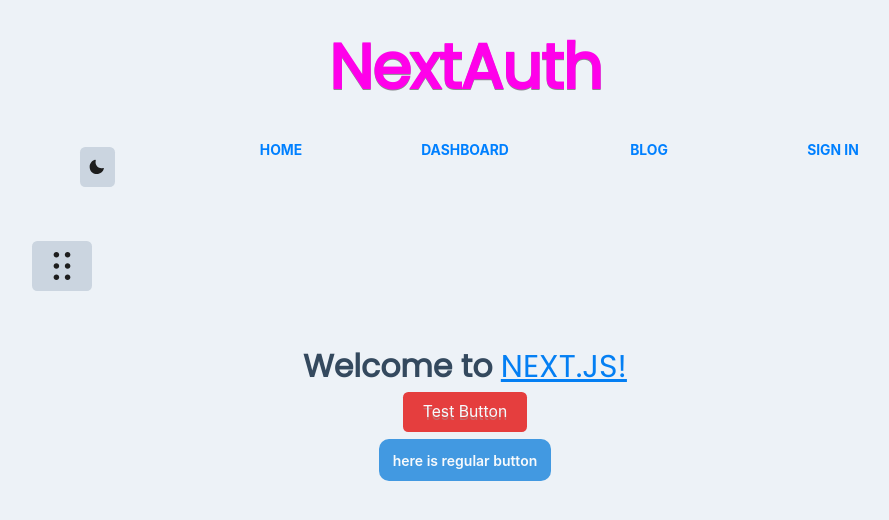
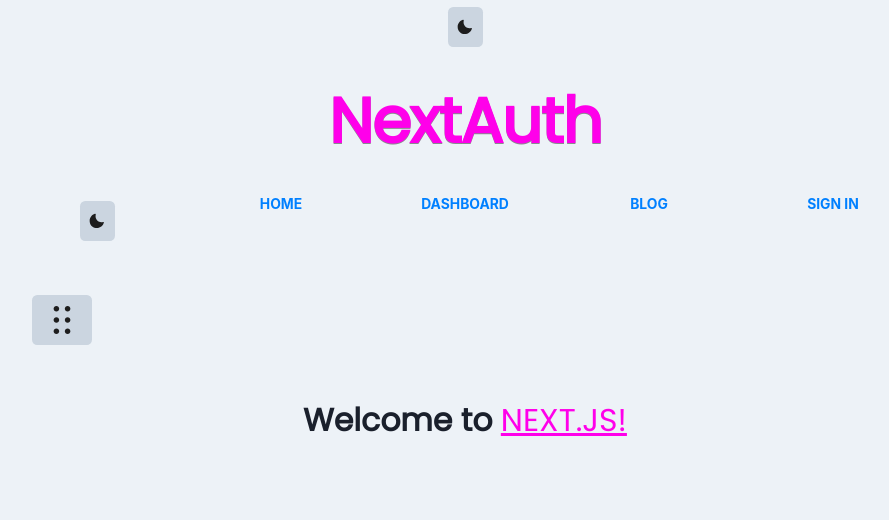
Before and after one commit to seanmodd/nextauth_template, a Next.js app: page / in a window 1280 px wide. Shown: the top 520 px of the page, without its empty margins (175-1064 px from the left). Built offline with nearby package versions, Linux system fonts and the light colour scheme; no server answers.

Commit message:
fixed the theme and more styles AGAIN aug 23 3:50PM

```diff
--- a/components/Navbar.js
+++ b/components/Navbar.js
@@ -6,12 +6,14 @@
 
 function Navbar() {
   const [session, loading] = useSession();
+  console.log(
+    `Here is the session: ${session} Here is the loading: ${loading}`
+  );
   return (
     <>
       {/* <nav className="header"> */}
 
       <nav className="main-nav">
-
         <SimpleGrid px="200px" minChildWidth="120px" spacing="40px">
           <Box>
             <DarkModeSwitch />
--- a/components/SeanNavbar.js
+++ b/components/SeanNavbar.js
@@ -12,6 +12,7 @@
 } from '@chakra-ui/react';
 import { DragHandleIcon } from '@chakra-ui/icons';
 import { signIn, signOut, useSession } from 'next-auth/client';
+import Link from 'next/link';
 import { MyButton } from '../styles/theme';
 import Star from './Star';
 
@@ -65,7 +66,7 @@
             icon={<DragHandleIcon />}
           />
           <MenuList bg={bgColor[colorMode]} w="250px">
-            <Box w="125px">
+            <Box w="150px">
               <MenuGroup color={textColor[colorMode]} title="Profile">
                 <MenuItem
                   color={textColor[colorMode]}
@@ -81,7 +82,9 @@
                     transition: 'all 0.5s ease-in-out',
                   }}
                 >
-                  My Account
+                  <Link href="/myaccount">
+                    <a>My Account</a>
+                  </Link>
                 </MenuItem>
                 <MenuItem
                   color={textColor[colorMode]}
--- a/pages/_app.js
+++ b/pages/_app.js
@@ -7,6 +7,7 @@
   SimpleGrid,
   GridItem,
   Heading,
+
 } from '@chakra-ui/react';
 import SEO from 'next-seo.config';
 import { theme } from 'styles/theme';
@@ -25,7 +26,7 @@
         <Provider session={pageProps.sesson}>
           <DefaultSeo {...SEO} />
           {/* <GlobalStyle> */}
-
+          <DarkModeSwitch />
           <MyTitle />
 
           <Navbar />
--- a/pages/index.js
+++ b/pages/index.js
@@ -1,22 +1,21 @@
 import PageContainer from 'components/PageContainer';
 import Form from 'components/Form';
 import { useSession } from 'next-auth/client';
-import { Button, Heading, VStack } from '@chakra-ui/react';
+import { Button, Heading, VStack, useDisclosure, Text } from '@chakra-ui/react';
+import React from 'react';
 
 export default function Home() {
   const [session, loading] = useSession();
   console.log({ session, loading });
+  const { isOpen, onOpen, onClose } = useDisclosure();
+  const [placement, setPlacement] = React.useState('right');
   return (
     <VStack pt="50px">
       {/* <Form /> */}
       <Heading>
         {session ? `${session.user.name}, ` : ''}Welcome to{' '}
-        <a className="mya" href="https://nextjs.org">
-          Next.js!
-        </a>
+        <a href="https://nextjs.org">Next.js!</a>
       </Heading>
-      <Button>Test Button</Button>
-      <button>here is regular button</button>
     </VStack>
   );
 }
--- a/styles/Navbar.css
+++ b/styles/Navbar.css
@@ -22,7 +22,7 @@
   padding: 0;
   list-style: none;
 }
-
+/*
 h2,
 h3,
 a {
@@ -31,9 +31,9 @@
 
 a {
   text-decoration: none;
-}
+} */
 
-.mya {
+/* .mya {
   color: #047ff3;
   transition: all 0.2s ease-out;
   font-size: inherit;
@@ -44,7 +44,7 @@
   transition: all 0.2s ease-out;
   text-decoration: underline;
   font-size: 50px;
-}
+} */
 /* a:hover {
   color: #ff0000;
 
--- a/styles/theme.js
+++ b/styles/theme.js
@@ -18,8 +18,13 @@
 // });
 
 // export default theme;
-
-import { extendTheme, useColorMode } from '@chakra-ui/react';
+import { mode } from '@chakra-ui/theme-tools';
+import {
+  extendTheme,
+  useColorMode,
+  Box,
+  useStyleConfig,
+} from '@chakra-ui/react';
 // import 'typeface-poppins';
 import '@fontsource/inter';
 import '@fontsource/poppins';
@@ -33,7 +38,7 @@
         fontSize: '4.5rem',
         textAlign: 'center',
         color: props.colorMode === 'dark' ? 'red.400' : '#ff00ea',
-        transition: 'all 0.5s ease-in-out',
+        transition: 'all 0.1s ease-in-out',
         fontWeight: 'semibold',
         letterSpacing: '-0.02em',
         lineHeight: '1.5',
@@ -48,7 +53,7 @@
       body: {
         color: props.colorMode === 'dark' ? 'gray.50' : 'gray.800',
         backgroundColor: props.colorMode === 'dark' ? 'gray.900' : 'gray.100',
-        transition: 'all 1.0s ease-in-out',
+        transition: 'all 0.1s ease-in-out',
       },
       input: {
         backgroundColor: props.colorMode === 'dark' ? 'gray.900' : 'gray.100',
@@ -59,7 +64,7 @@
           props.colorMode === 'dark'
             ? '0.1px solid #88888886'
             : '0.1px solid #f0121285',
-        transition: 'all 1.0s ease-in-out',
+        transition: 'all 0.1s ease-in-out',
         borderRadius: '5px',
         _hover: {
           transition: 'ease-in-out, width .35s ease-in-out',
@@ -70,23 +75,24 @@
               : '0 0 2px 4px #dee4ef',
         },
         _focus: {
-          transition: 'ease-in-out, width .35s ease-in-out',
+          transition: 'all 0.1s ease-in-out',
         },
       },
       div: {
         backgroundColor: props.colorMode === 'dark' ? 'gray.900' : 'gray.100',
-        transition: 'all 1.0s ease-in-out',
+        transition: 'all 0.1s ease-in-out',
       },
       a: {
         color: props.colorMode === 'dark' ? 'gray.50' : 'gray.800',
         fontWeight: '200',
-        transition: 'all 1.0s ease-in-out',
+        transition: 'all 0.5s ease-in-out',
         textTransform: 'uppercase',
         textAlign: 'center',
+        color: props.colorMode === 'dark' ? 'blue.400' : '#ff00ea',
         textDecoration: 'underline',
         _hover: {
           textShadow: '-1px 1px 5px #30303029',
-          color: props.colorMode === 'dark' ? 'blue.400' : '#ff00ea',
+          color: props.colorMode === 'dark' ? '#ff00ea' : 'blue.400',
           transition: 'all 0.5s ease-in-out',
         },
       },
@@ -97,14 +103,14 @@
         textAlign: 'center',
         // bg: 'gray.700',
         // color: 'blue.50',
-        bg: props.colorMode === 'dark' ? '#e7e7e7' : 'blue.400',
+        bg: props.colorMode === 'dark' ? 'gray.300' : 'gray.300',
         // boxShadow: '3px 3px 2px 1px rgba(0, 0, 255, .2);',
         boxShadow:
           props.colorMode === 'dark'
             ? '1px 1px 1px 1px #aaaaaa47;'
             : '1px 1px 1px 1px #0000ff0;',
-        color: props.colorMode === 'dark' ? 'blue.500' : 'gray.50',
-        fontWeight: 'semibold',
+        color: props.colorMode === 'dark' ? '#6f00ff' : '#6f00ff',
+        fontWeight: 'normal',
         // textShadow: '1px 1px 0.2px rgba(0, 0, 255, .2);',
         // borderWidth: '1px',
         borderRadius: '10px',
@@ -114,7 +120,8 @@
           // borderColor: '#0022e4',
           // bg: 'purple.400',
           transition: 'all 0.5s ease-in-out',
-          color: props.colorMode === 'dark' ? 'blue.500' : 'gray.50',
+          color: props.colorMode === 'dark' ? '#ff00ea' : '#ff00ea',
+          fontWeight: 'bold',
           fontSize: '18px',
           // boxShadow:
           //   props.colorMode === 'dark'
@@ -136,8 +143,41 @@
         fontWeight: 'bold',
         lineHeight: '1.5',
         fontFamily: 'Poppins, sans-serif',
+        // color: props.colorMode === 'dark' ? 'gray.50' : 'gray.800',
+      },
+      variants: {
+        'with-shadow': {
+          // bg: 'red.400',
+          // boxShadow: '0 0 2px 2px #efdfde',
+        },
+        solid: (props) => ({
+          bg: mode('blue.500', 'red.500')(props),
+          // bg: 'gray.300',
+          color: props.colorMode === 'dark' ? 'red.500' : 'blue.800',
+          _hover: {
+            bg: props.colorMode === 'dark' ? 'blue.500' : 'red.500',
+            bg: 'gray.300',
+            textShadow: '0 3px 0 #a0a0a07e',
+            // borderRadius: '15px',
+          },
+        }),
       },
     },
+    Drawer: {
+      // setup light/dark mode component defaults
+      baseStyle: (props) => ({
+        dialog: {
+          bg: mode('red.500', 'blue.500')(props),
+        },
+      }),
+    },
+    // Text: {
+    //   // setup light/dark mode component defaults
+    //   baseStyle: (props) => ({
+    //     bg: mode('red.500', 'blue.500')(props),
+    //   }),
+    // },
+
     Button: {
       baseStyle: {
         fontWeight: 'normal',
@@ -180,10 +220,12 @@
           // boxShadow: '0 0 2px 2px #efdfde',
         },
         solid: (props) => ({
-          bg: props.colorMode === 'dark' ? 'blue.500' : 'red.500',
+          // bg: props.colorMode === 'dark' ? 'blue.500' : 'red.500',
+          bg: 'gray.300',
           // color: props.colorMode === 'dark' ? 'gray.50' : 'gray.800',
           _hover: {
-            bg: props.colorMode === 'dark' ? 'blue.500' : 'red.500',
+            // bg: props.colorMode === 'dark' ? 'blue.500' : 'red.500',
+            bg: 'gray.300',
             textShadow: '0 3px 0 #a0a0a07e',
             // borderRadius: '15px',
           },
```
Also changed, not shown: pages/myaccount.js (added, +32 -0 lines). Lines whose indentation alone changed are shown as unchanged.
